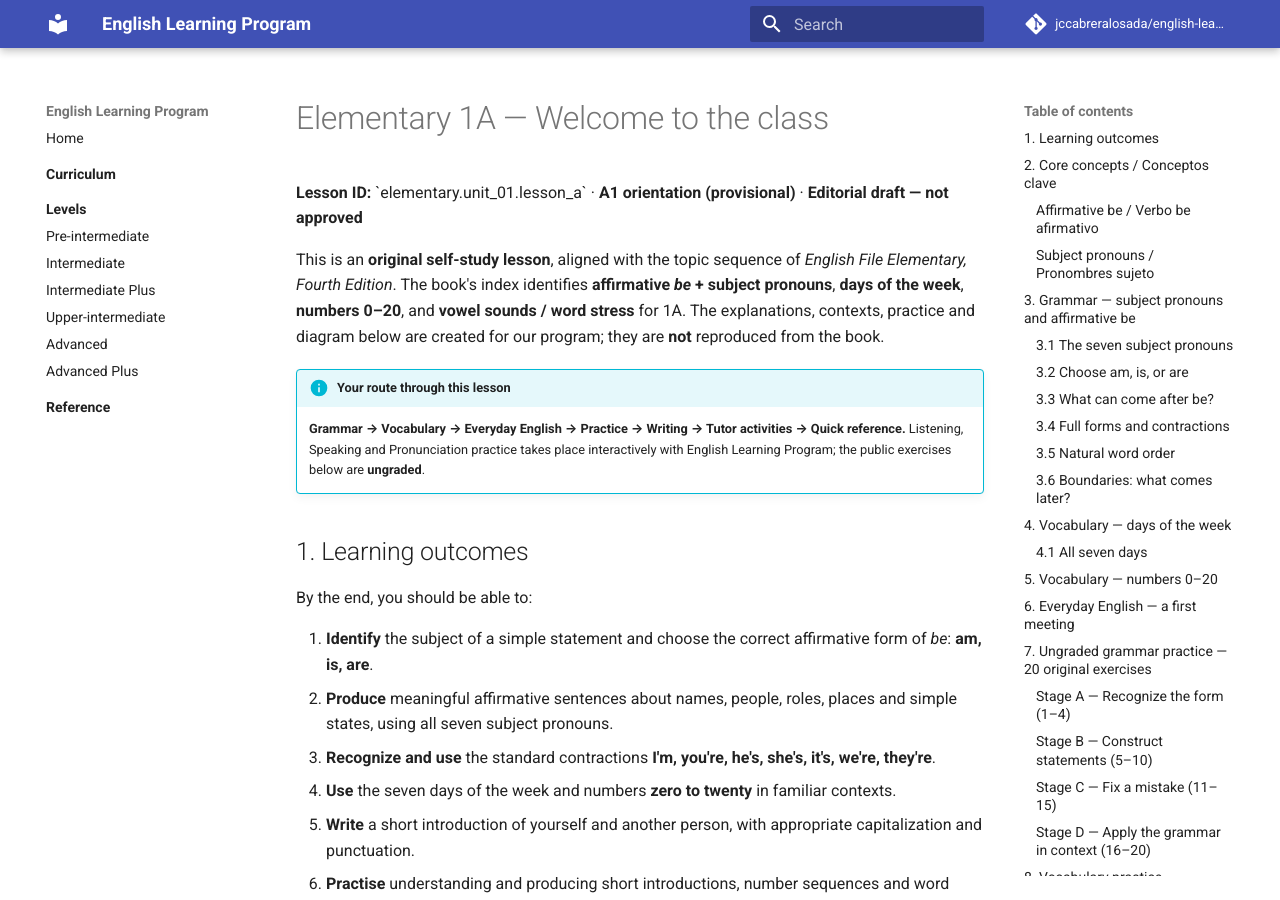
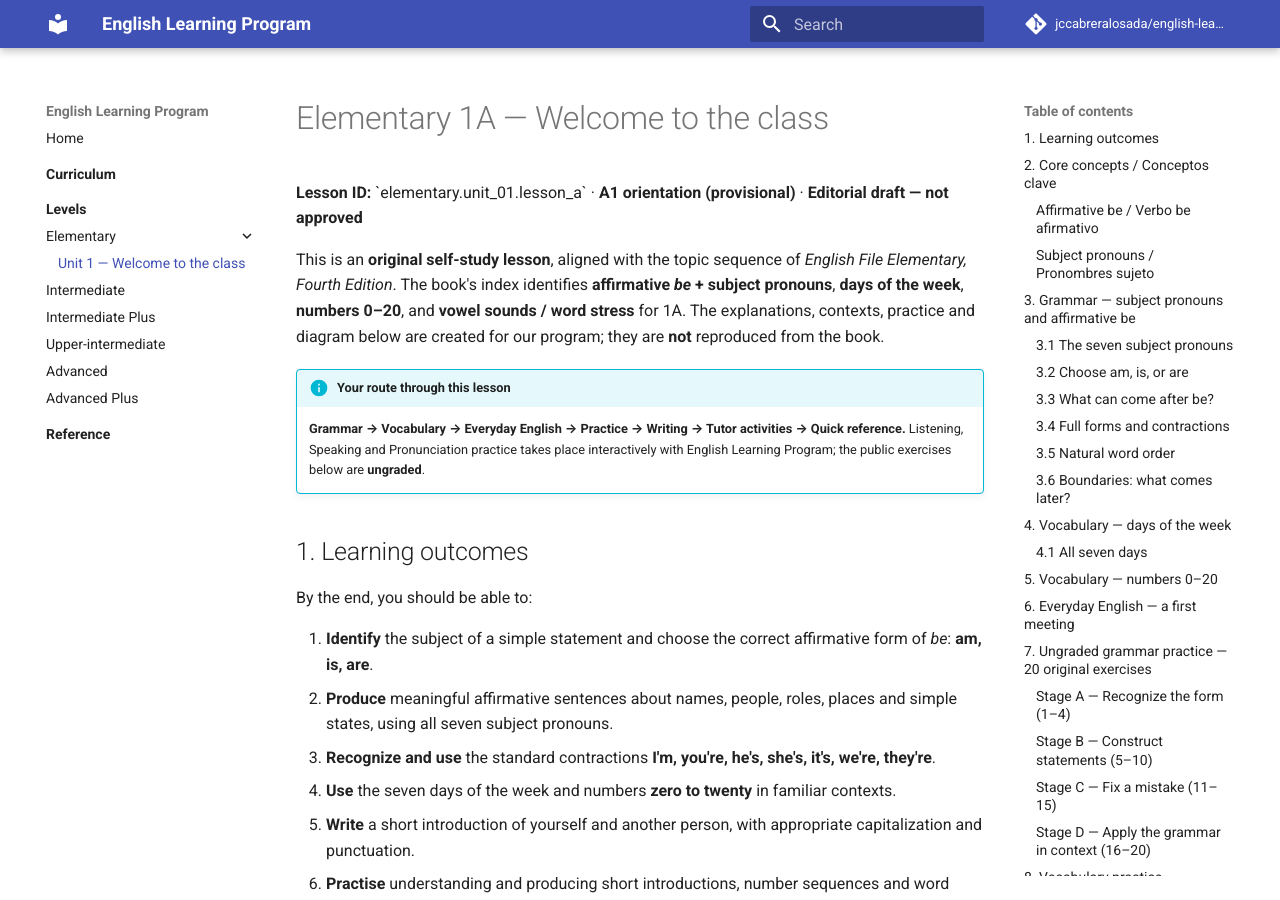
Before and after one commit to jccabreralosada/english-learning-course, an MkDocs documentation site: the page built from docs/elementary/unit_01/lesson_a.md, in a window 1280 px wide and 900 px high. Built offline with MkDocs 1.6.1 and Material for MkDocs 9.7.7, drawn with Linux system fonts in a browser that asks for light colours; comment, search, counter and statistics services are not loaded.

Commit message:
nav: expose Elementary 1A draft in branch-only MkDocs navigation

```diff
--- a/mkdocs.yml
+++ b/mkdocs.yml
@@ -37,7 +37,9 @@ nav:
   - Curriculum:
       - Overview: curriculum/index.md
   - Levels:
-      - Elementary: elementary/index.md
+      - Elementary:
+          - Overview: elementary/index.md
+          - Unit 1 — Welcome to the class: elementary/unit_01/lesson_a.md
       - Pre-intermediate: pre_intermediate/index.md
       - Intermediate: intermediate/index.md
       - Intermediate Plus: intermediate_plus/index.md
```
